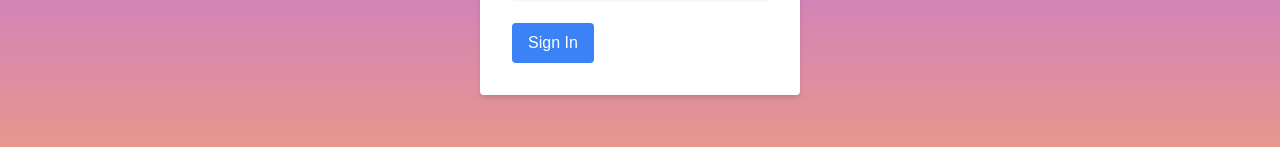
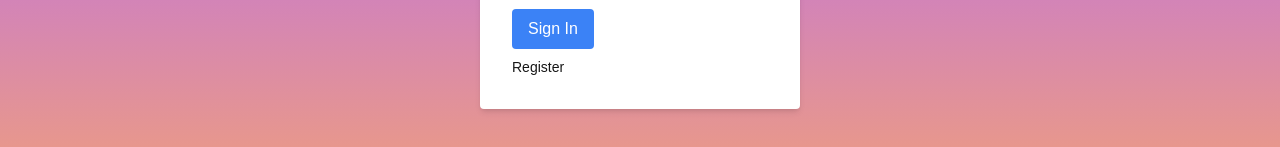
Before and after one commit to nickl-dev/smartbrain, a React (Create React App) app: page / in a window 1280 px wide. Shown: the part 487-634 px from the top of the page. Built offline with nearby package versions, Linux system fonts and the light colour scheme.

Commit message:
-added signin link to Register form -added register link to SignIn form

```diff
--- a/src/components/Register/Register.jsx
+++ b/src/components/Register/Register.jsx
@@ -113,7 +113,7 @@ class Register extends Component {
               />
             </div>
 
-            <div className="flex items-center justify-between">
+            <div className="flex ">
               <button
                 className="bg-blue-500 hover:bg-blue-700 text-white py-2 px-4 rounded focus:outline-none focus:shadow-outline font-oswald focus:bg-blue-600"
                 type="submit"
@@ -121,6 +121,8 @@ class Register extends Component {
                 Register
               </button>
             </div>
+
+            <p className="flex cursor-pointer font-oswald text-sm mt-2 w-auto hover:text-blue-500"onClick={() => this.props.onRouteChange('signin')}>Sign In</p>
           </form>
         </div>
       </div>
--- a/src/components/SignIn/SignIn.jsx
+++ b/src/components/SignIn/SignIn.jsx
@@ -97,6 +97,13 @@ class SignIn extends Component {
                 Sign In
               </button>
             </div>
+
+            <p
+              className='flex text-sm hover:text-blue-500 cursor-pointer mt-2 font-oswald'
+              onClick={() => this.props.onRouteChange('register')}
+            >
+              Register
+            </p>
           </form>
         </div>
       </div>
```
